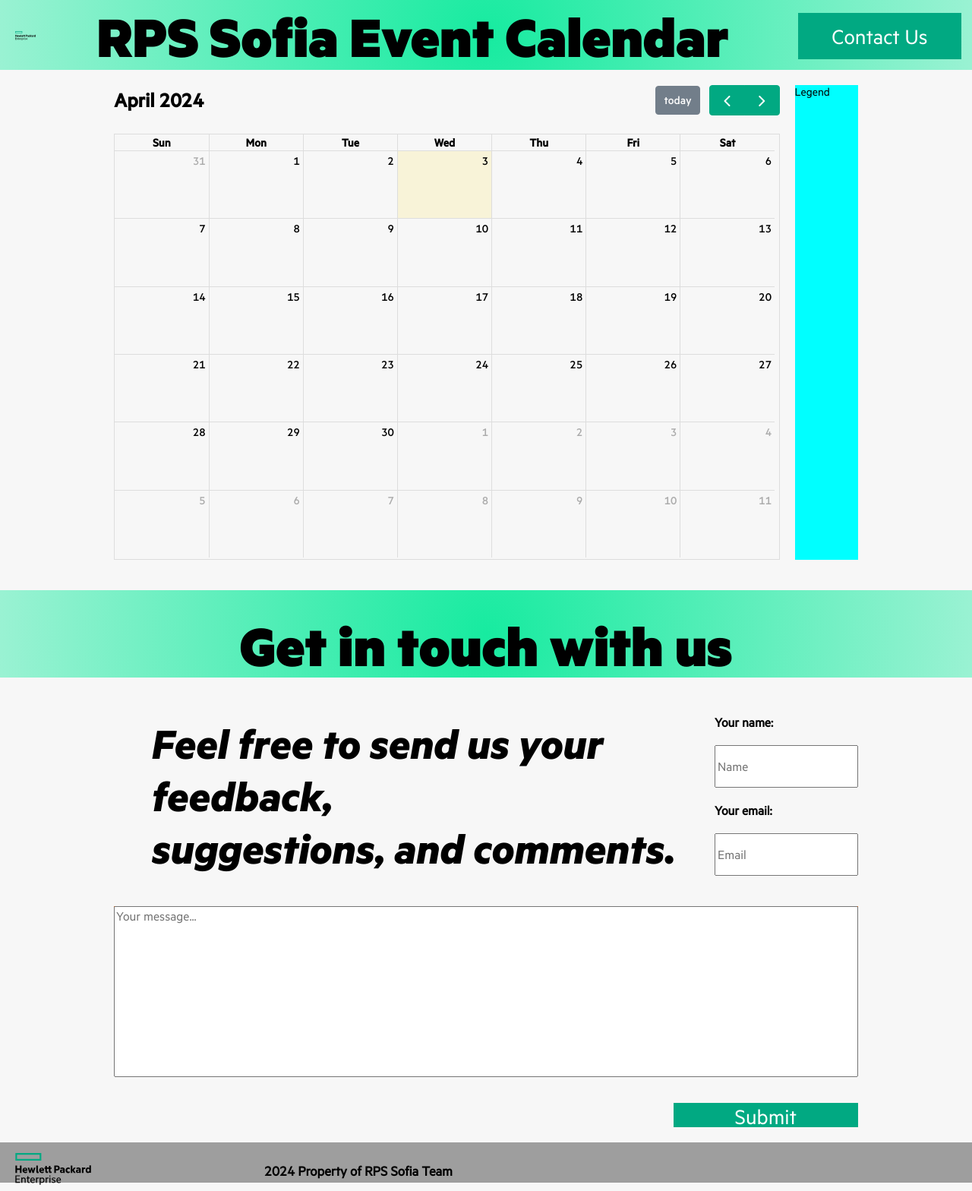
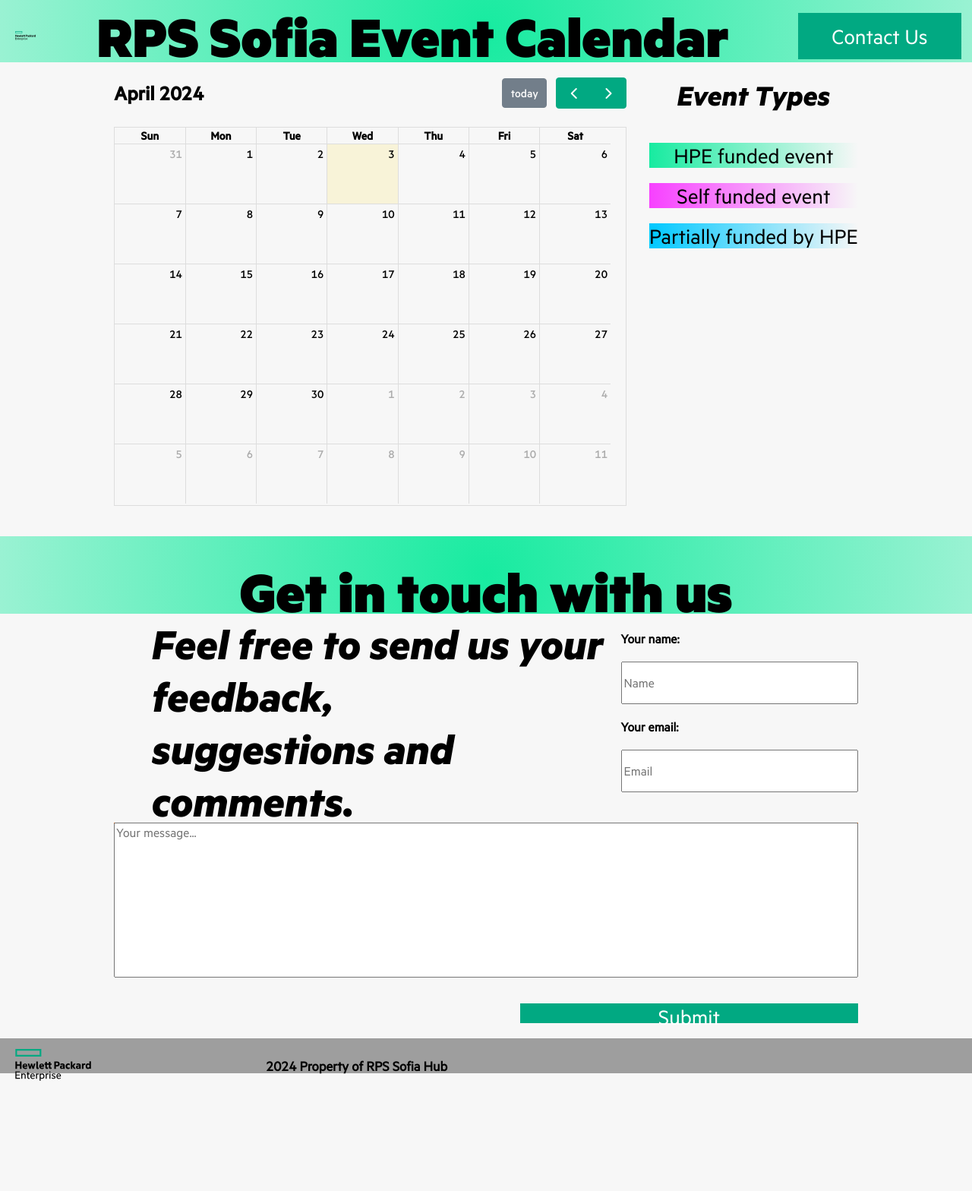
Before and after one commit to MaverickGT/RPS-Calendar, a Flask app: page / in a window 1280 px wide. Shown: the whole page at 76% size. After the commit the page ends 1423 px from the top, so only its background shows below. Run offline with Flask 3, Linux system fonts and the light colour scheme; lists and menus that the app fills with data are empty.

Commit message:
finished main page design and implemented contact us button functionality

```diff
--- a/static/css/main.css
+++ b/static/css/main.css
@@ -4,6 +4,7 @@
   margin: 0;
   padding: 0;
   background-color: #f7f7f7;
+  scroll-behavior: smooth;
 }
 
 .grid-container {
@@ -75,12 +76,37 @@
 .legend {
   grid-column-start: 6;
   grid-column-end: 9;
-  background-color: aqua;
-  margin-left: 10px;
+  margin-left: 20px;
   margin-top: 10px;
   margin-right: 150px;
   margin-bottom: 20px;
+  text-align: center;
+  font-family: "MetricHPE-Medium";
+}
+
+.legend-title {
+  font-size: 40px;
+  font-family: "MetricHPE-BoldItalic";
+  margin-bottom: 40px;
+}
+
+.legend-item {
+  text-align: center;
+  margin-bottom: 20px;
+  font-size: 30px;
   font-family: "MetricHPE-Regular";
+}
+
+.ff {
+  background: linear-gradient(to right, #17eba0, #f7f7f7);
+}
+
+.pf {
+  background: linear-gradient(to right, #00c8ff, #f7f7f7);
+}
+
+.sf {
+  background: linear-gradient(to right, #f740ff, #f7f7f7);
 }
 
 .contact {
--- a/templates/index.html
+++ b/templates/index.html
@@ -34,15 +34,26 @@
           />
         </div>
         <div class="title">RPS Sofia Event Calendar</div>
-        <button class="header-btn">Contact Us</button>
+        <button class="header-btn" onclick="location.href='#contact_us'">Contact Us</button>
       </header>
       <div id="calendar"></div>
-      <div class="legend">Legend</div>
+      <div class="legend">
+        <div class="legend-title">Event Types</div>
+        <div class="legend-item">
+          <div class="legend-item-text ff">HPE funded event</div>
+        </div>
+        <div class="legend-item sf">
+          <div class="legend-item-text">Self funded event</div>
+        </div>
+        <div class="legend-item pf">
+          <div class="legend-item-text">Partially funded by HPE</div>
+        </div>
+      </div>
       <div class="contact">
         <div class="contact_title">Get in touch with us</div>
       </div>
-      <div class="feedback">
-        Feel free to send us your feedback,</br> suggestions, and comments.
+      <div id="contact_us" class="feedback">
+        Feel free to send us your feedback,</br> suggestions and comments.
       </div>
       <div class="form-elements">
         <label>Your name:</label></br>
@@ -61,7 +72,7 @@
             src="{{ url_for('static',filename='images/logo.svg') }}"
             />
         </div>
-        <div class="footer-section">2024 Property of RPS Sofia Team</div>
+        <div class="footer-section">2024 Property of RPS Sofia Hub</div>
       </footer>
     </div>
   </body>
```
